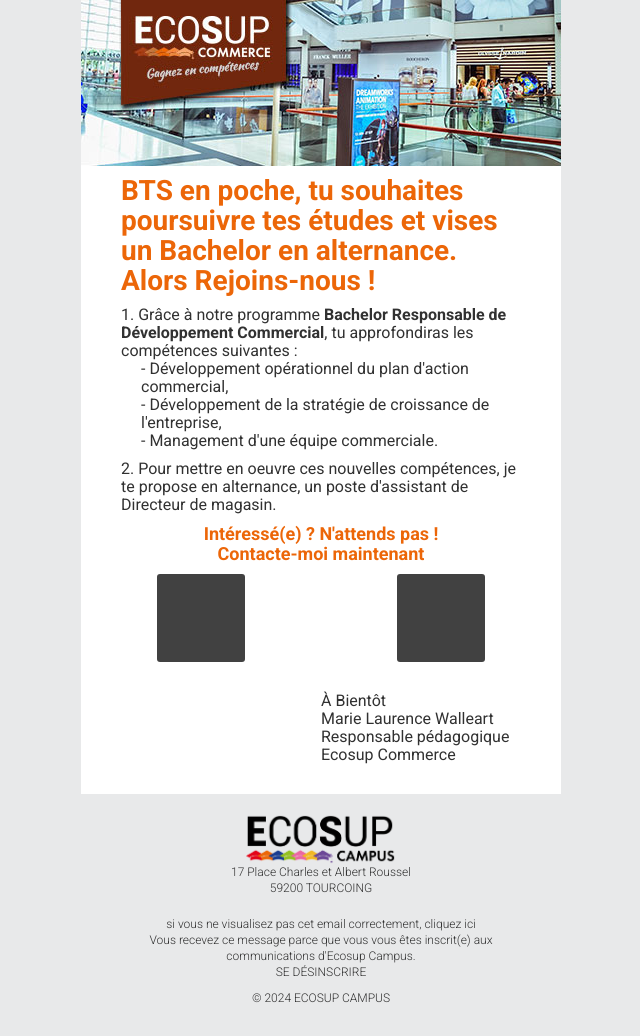
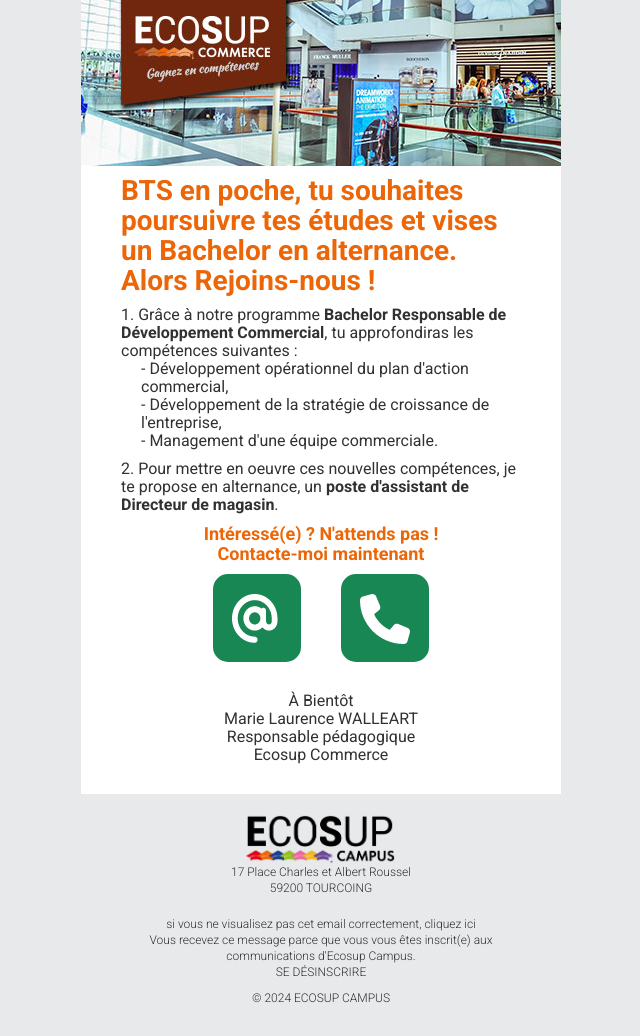
Before and after one commit to StraetenMax/032024_03Commerce-MJML, a website: page index.html in a window 1280 px wide. Shown: the whole page, without its empty margins (319-959 px from the left). Drawn offline with Linux system fonts and the light colour scheme.

Commit message:
mise au point du call action et gestion de la signature

```diff
--- a/index.html
+++ b/index.html
@@ -192,7 +192,7 @@
                             </tr>
                             <tr>
                               <td align="left" style="font-size:0px;padding:10px 0 0 0;word-break:break-word;">
-                                <div style="font-family:Roboto, Arial, sans-serif;font-size:16px;font-weight:400;line-height:18px;text-align:left;color:#313131;">2. Pour mettre en oeuvre ces nouvelles compétences, je te propose en alternance, un poste d'assistant de Directeur de magasin.</div>
+                                <div style="font-family:Roboto, Arial, sans-serif;font-size:16px;font-weight:400;line-height:18px;text-align:left;color:#313131;">2. Pour mettre en oeuvre ces nouvelles compétences, je te propose en alternance, un <strong>poste d'assistant de Directeur de magasin</strong>.</div>
                               </td>
                             </tr>
                           </tbody>
@@ -251,16 +251,25 @@
               <div class="mj-column-px-480 mj-outlook-group-fix" style="font-size:0;line-height:0;text-align:left;display:inline-block;width:100%;direction:ltr;">
                 <!--[if mso | IE]><table border="0" cellpadding="0" cellspacing="0" role="presentation" ><tr><td style="vertical-align:top;width:240px;" ><![endif]-->
                 <div class="mj-column-per-50 mj-outlook-group-fix" style="font-size:0px;text-align:left;direction:ltr;display:inline-block;vertical-align:top;width:50%;">
-                  <table border="0" cellpadding="0" cellspacing="0" role="presentation" style="vertical-align:top;" width="100%">
+                  <table border="0" cellpadding="0" cellspacing="0" role="presentation" width="100%">
                     <tbody>
                       <tr>
-                        <td align="center" style="font-size:0px;padding:10px 25px;word-break:break-word;">
-                          <table border="0" cellpadding="0" cellspacing="0" role="presentation" style="border-collapse:separate;width:88px;line-height:100%;">
+                        <td style="vertical-align:top;padding:10px 20px 10px 40px;">
+                          <table border="0" cellpadding="0" cellspacing="0" role="presentation" style="" width="100%">
                             <tbody>
                               <tr>
-                                <td align="center" bgcolor="#414141" role="presentation" style="border:none;border-radius:3px;cursor:auto;height:88px;mso-padding-alt:10px 25px;background:#414141;" valign="middle">
-                                  <p style="display:inline-block;width:38px;background:#414141;color:#ffffff;font-family:Ubuntu, Helvetica, Arial, sans-serif;font-size:13px;font-weight:normal;line-height:120%;margin:0;text-decoration:none;text-transform:none;padding:10px 25px;mso-padding-alt:0px;border-radius:3px;">
-                                  </p>
+                                <td align="right" style="font-size:0px;padding:0;word-break:break-word;">
+                                  <table border="0" cellpadding="0" cellspacing="0" role="presentation" style="border-collapse:separate;width:88px;line-height:100%;">
+                                    <tbody>
+                                      <tr>
+                                        <td align="center" bgcolor="#198754" role="presentation" style="border:none;border-radius:15px;cursor:auto;height:88px;mso-padding-alt:0;background:#198754;" valign="middle">
+                                          <p style="display:inline-block;width:88px;background:#198754;color:#ffffff;font-family:Ubuntu, Helvetica, Arial, sans-serif;font-size:13px;font-weight:normal;line-height:50px;margin:0;text-decoration:none;text-transform:none;padding:0;mso-padding-alt:0px;border-radius:15px;">
+                                            <img src="src/img/at-solid.png" style="width:50px;text-align:center;vertical-align:middle;" alt="Contact Email" />
+                                          </p>
+                                        </td>
+                                      </tr>
+                                    </tbody>
+                                  </table>
                                 </td>
                               </tr>
                             </tbody>
@@ -272,16 +281,25 @@
                 </div>
                 <!--[if mso | IE]></td><td style="vertical-align:top;width:240px;" ><![endif]-->
                 <div class="mj-column-per-50 mj-outlook-group-fix" style="font-size:0px;text-align:left;direction:ltr;display:inline-block;vertical-align:top;width:50%;">
-                  <table border="0" cellpadding="0" cellspacing="0" role="presentation" style="vertical-align:top;" width="100%">
+                  <table border="0" cellpadding="0" cellspacing="0" role="presentation" width="100%">
                     <tbody>
                       <tr>
-                        <td align="center" style="font-size:0px;padding:10px 25px;word-break:break-word;">
-                          <table border="0" cellpadding="0" cellspacing="0" role="presentation" style="border-collapse:separate;width:88px;line-height:100%;">
+                        <td style="vertical-align:top;padding:10px 40px 10px 20px;">
+                          <table border="0" cellpadding="0" cellspacing="0" role="presentation" style="" width="100%">
                             <tbody>
                               <tr>
-                                <td align="center" bgcolor="#414141" role="presentation" style="border:none;border-radius:3px;cursor:auto;height:88px;mso-padding-alt:10px 25px;background:#414141;" valign="middle">
-                                  <p style="display:inline-block;width:38px;background:#414141;color:#ffffff;font-family:Ubuntu, Helvetica, Arial, sans-serif;font-size:13px;font-weight:normal;line-height:120%;margin:0;text-decoration:none;text-transform:none;padding:10px 25px;mso-padding-alt:0px;border-radius:3px;">
-                                  </p>
+                                <td align="left" style="font-size:0px;padding:0;word-break:break-word;">
+                                  <table border="0" cellpadding="0" cellspacing="0" role="presentation" style="border-collapse:separate;width:88px;line-height:100%;">
+                                    <tbody>
+                                      <tr>
+                                        <td align="center" bgcolor="#198754" role="presentation" style="border:none;border-radius:15px;cursor:auto;height:88px;mso-padding-alt:0;background:#198754;" valign="middle">
+                                          <p style="display:inline-block;width:88px;background:#198754;color:#ffffff;font-family:Ubuntu, Helvetica, Arial, sans-serif;font-size:13px;font-weight:normal;line-height:50px;margin:0;text-decoration:none;text-transform:none;padding:0;mso-padding-alt:0px;border-radius:15px;">
+                                            <img src="src/img/phone-solid.png" style="width:50px;text-align:center;vertical-align:middle;" alt="Contact Phone" />
+                                          </p>
+                                        </td>
+                                      </tr>
+                                    </tbody>
+                                  </table>
                                 </td>
                               </tr>
                             </tbody>
@@ -312,27 +330,27 @@
                 <table border="0" cellpadding="0" cellspacing="0" role="presentation" width="100%">
                   <tbody>
                     <tr>
-                      <td style="vertical-align:top;padding:20px 40px 30px 240px;">
+                      <td style="vertical-align:top;padding:20px 40px 30px 40px;">
                         <table border="0" cellpadding="0" cellspacing="0" role="presentation" style="" width="100%">
                           <tbody>
                             <tr>
-                              <td align="left" style="font-size:0px;padding:0;word-break:break-word;">
-                                <div style="font-family:Roboto, Arial, sans-serif;font-size:16px;font-weight:400;line-height:18px;text-align:left;color:#313131;">À Bientôt</div>
+                              <td align="center" style="font-size:0px;padding:0;word-break:break-word;">
+                                <div style="font-family:Roboto, Arial, sans-serif;font-size:16px;font-weight:400;line-height:18px;text-align:center;color:#313131;">À Bientôt</div>
                               </td>
                             </tr>
                             <tr>
-                              <td align="left" style="font-size:0px;padding:0;word-break:break-word;">
-                                <div style="font-family:Roboto, Arial, sans-serif;font-size:16px;font-weight:400;line-height:18px;text-align:left;color:#313131;">Marie Laurence Walleart</div>
+                              <td align="center" style="font-size:0px;padding:0;word-break:break-word;">
+                                <div style="font-family:Roboto, Arial, sans-serif;font-size:16px;font-weight:400;line-height:18px;text-align:center;color:#313131;">Marie Laurence <span style="text-transform:uppercase;">Walleart</span></div>
                               </td>
                             </tr>
                             <tr>
-                              <td align="left" style="font-size:0px;padding:0;word-break:break-word;">
-                                <div style="font-family:Roboto, Arial, sans-serif;font-size:16px;font-weight:400;line-height:18px;text-align:left;color:#313131;">Responsable pédagogique</div>
+                              <td align="center" style="font-size:0px;padding:0;word-break:break-word;">
+                                <div style="font-family:Roboto, Arial, sans-serif;font-size:16px;font-weight:400;line-height:18px;text-align:center;color:#313131;">Responsable pédagogique</div>
                               </td>
                             </tr>
                             <tr>
-                              <td align="left" style="font-size:0px;padding:0;word-break:break-word;">
-                                <div style="font-family:Roboto, Arial, sans-serif;font-size:16px;font-weight:400;line-height:18px;text-align:left;color:#313131;">Ecosup Commerce</div>
+                              <td align="center" style="font-size:0px;padding:0;word-break:break-word;">
+                                <div style="font-family:Roboto, Arial, sans-serif;font-size:16px;font-weight:400;line-height:18px;text-align:center;color:#313131;">Ecosup Commerce</div>
                               </td>
                             </tr>
                           </tbody>
```
Also changed, not shown: src/img/BoutonEmail.png (added), src/img/BoutonPhone.png (added), src/img/at-solid.png (added), src/img/phone-solid.png (added), 1 other file.
